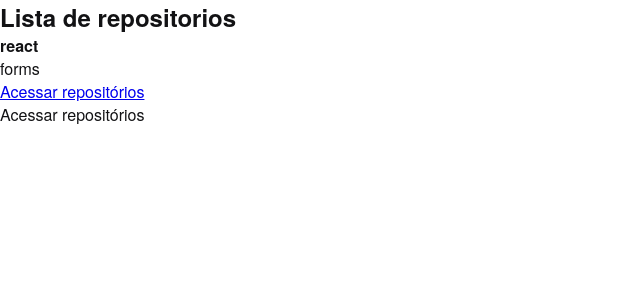
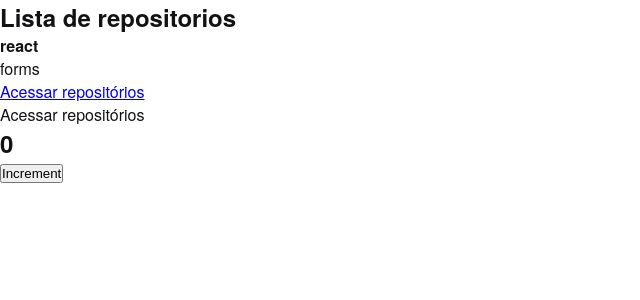
Before and after one commit to hernanytec/01-github-explorer, a React app: page / in a window 1280 px wide. Shown: the top 300 px of the page, without its empty margins (0-640 px from the left). Built offline with nearby package versions, Linux system fonts and the light colour scheme.

Commit message:
using hook: useState

```diff
--- a/src/App.jsx
+++ b/src/App.jsx
@@ -1,6 +1,12 @@
+import { Counter } from "./components/Counter";
 import { RepositoryList } from "./components/RepositoryList";
 import "./styles/global.scss";
 
 export function App() {
-  return <RepositoryList />;
+  return (
+    <>
+      <RepositoryList />
+      <Counter />
+    </>
+  );
 }
--- /dev/null
+++ b/src/components/Counter.jsx
@@ -0,0 +1,18 @@
+import { useState } from "react";
+
+export function Counter() {
+  const [counter, setCounter] = useState(0);
+
+  function increment() {
+    setCounter(counter + 1);
+  }
+
+  return (
+    <div>
+      <h2>{counter}</h2>
+      <button type="button" onClick={() => increment()}>
+        Increment
+      </button>
+    </div>
+  );
+}
```
